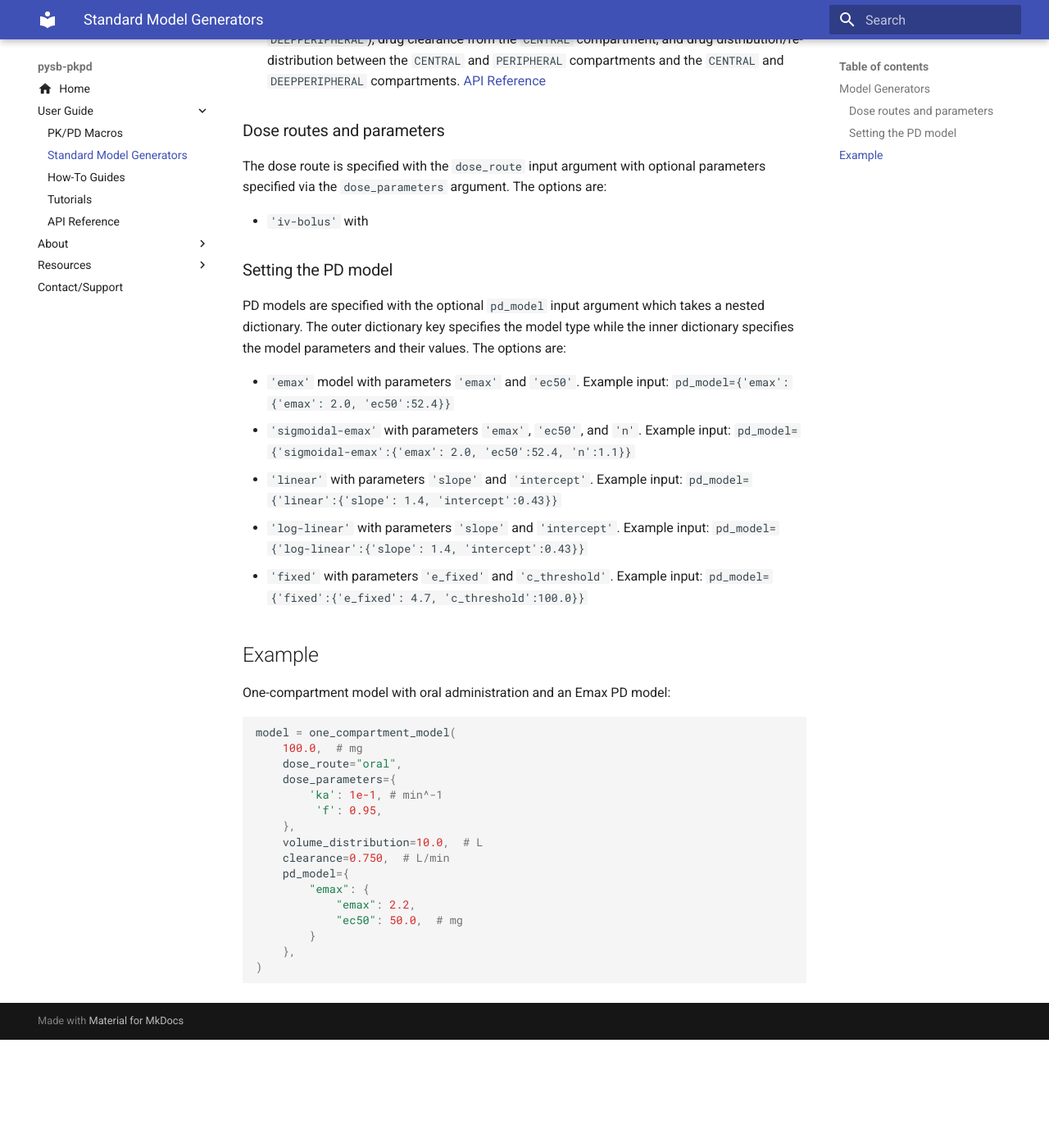
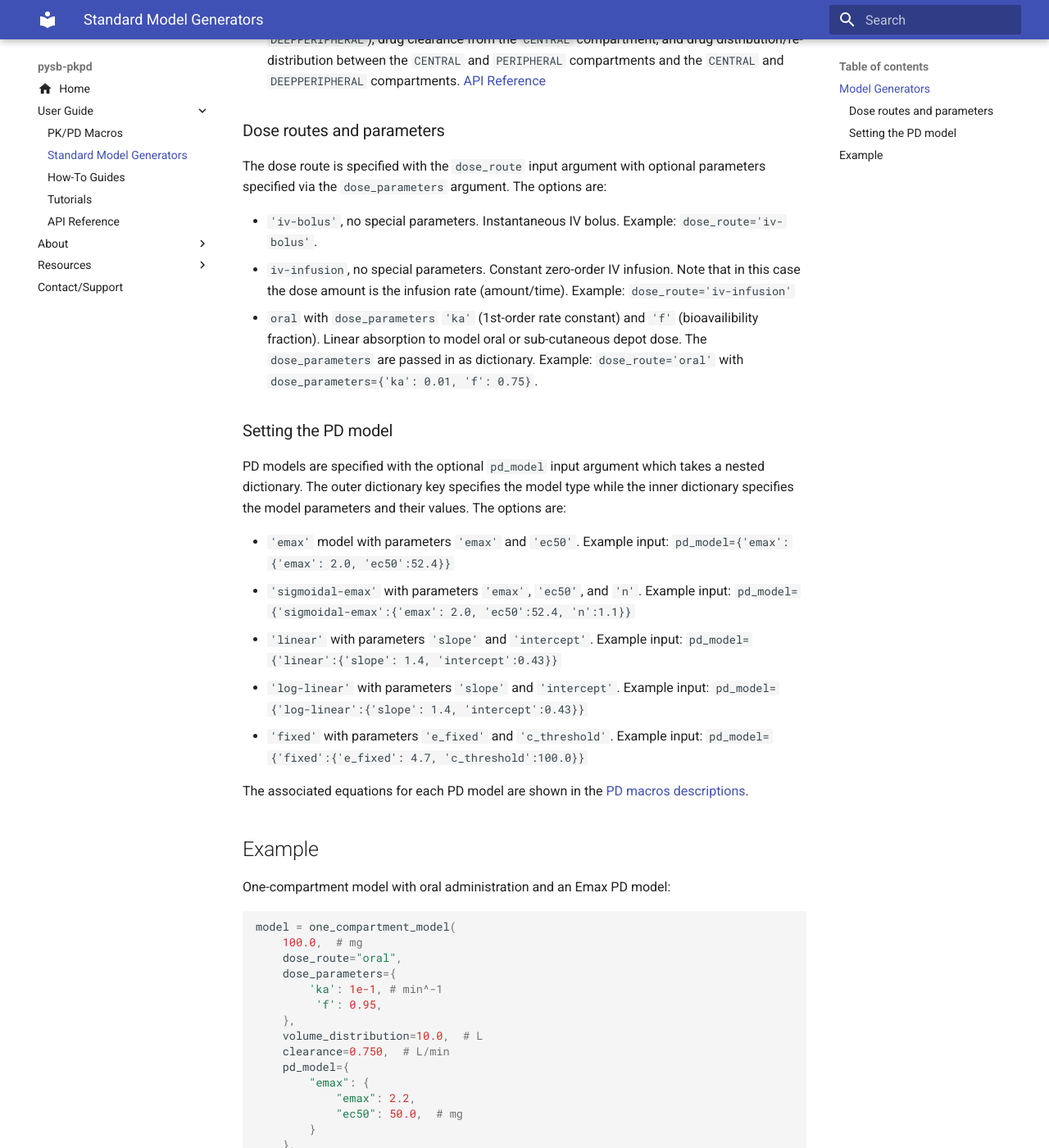
Before and after one commit to blakeaw/pysb-pkpd, an MkDocs documentation site: the page built from docs/standard.md, in a window 1280 px wide and 1400 px high, scrolled down 610 px. Shown: the whole window at 82% size. Built offline with MkDocs 1.6.1 and Material for MkDocs 9.7.7, drawn with Linux system fonts in a browser that asks for light colours; before the commit the page ends 1878 px from its top, so only the background shows below that.

```diff
--- a/docs/standard.md
+++ b/docs/standard.md
@@ -10,7 +10,9 @@
 
 The dose route is specified with the `dose_route` input argument with optional parameters specified via the `dose_parameters` argument. The options are:
 
-* `'iv-bolus'` with
+* `'iv-bolus'`, no special parameters. Instantaneous IV bolus. Example: `dose_route='iv-bolus'`.
+* `iv-infusion`, no special parameters. Constant zero-order IV infusion. Note that in this case the dose amount is the infusion rate (amount/time). Example: `dose_route='iv-infusion'`
+* `oral` with `dose_parameters` `'ka'` (1st-order rate constant) and `'f'` (bioavailibility fraction). Linear absorption to model oral or sub-cutaneous depot dose. The `dose_parameters` are passed in as dictionary. Example: `dose_route='oral'` with `dose_parameters={'ka': 0.01, 'f': 0.75}`.
 
 ### Setting the PD model
 
@@ -21,6 +23,8 @@ PD models are specified with the optional `pd_model` input argument which takes
 * `'linear'` with parameters `'slope'` and `'intercept'`. Example input: `pd_model={'linear':{'slope': 1.4, 'intercept':0.43}}`
 * `'log-linear'` with parameters `'slope'` and `'intercept'`. Example input: `pd_model={'log-linear':{'slope': 1.4, 'intercept':0.43}}`
 * `'fixed'` with parameters `'e_fixed'` and `'c_threshold'`. Example input: `pd_model={'fixed':{'e_fixed': 4.7, 'c_threshold':100.0}}`
+
+The associated equations for each PD model are shown in the [PD macros descriptions](macros.md#pd-functions).
 
 ## Example
 
```
Also changed, not shown: CHANGELOG.md (+6 -0 lines).
